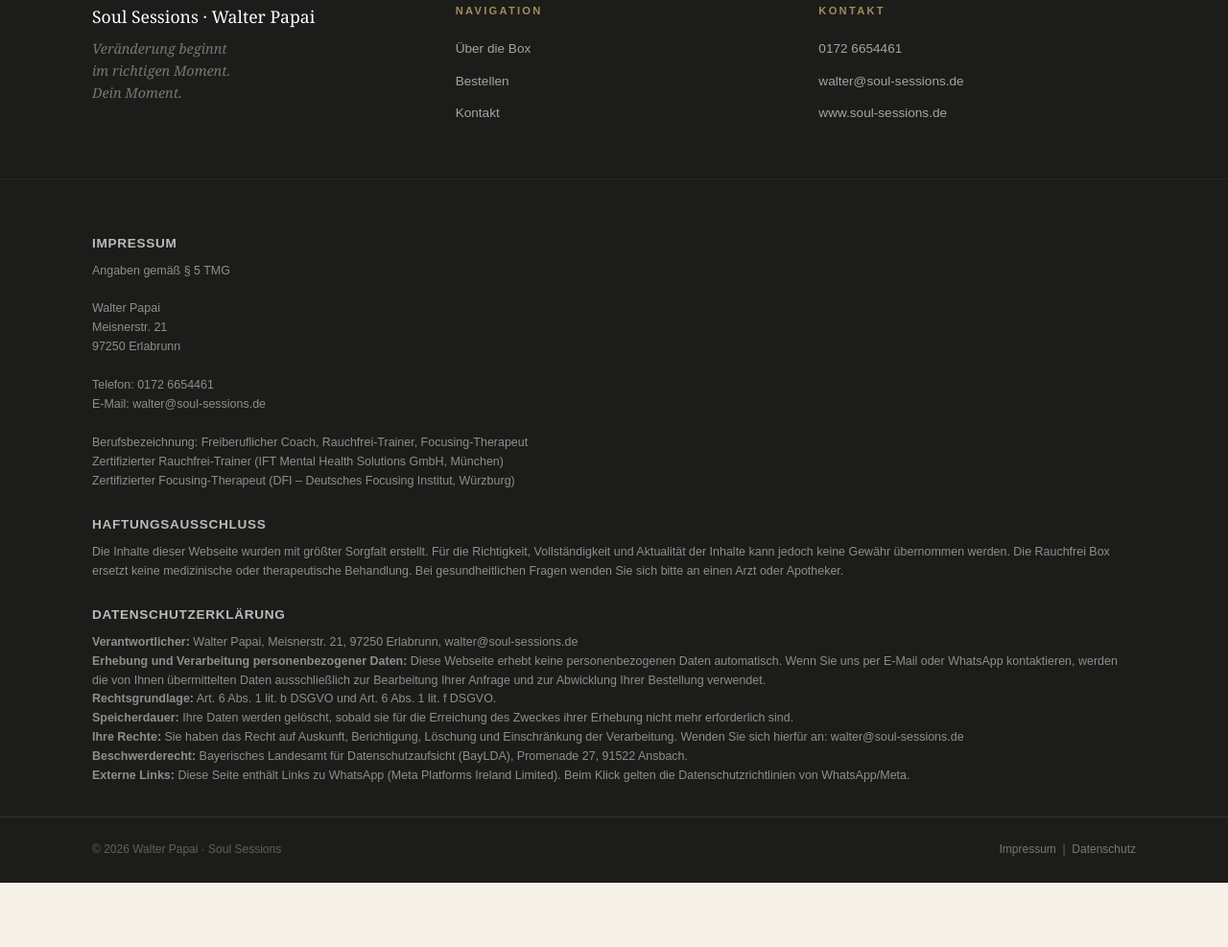
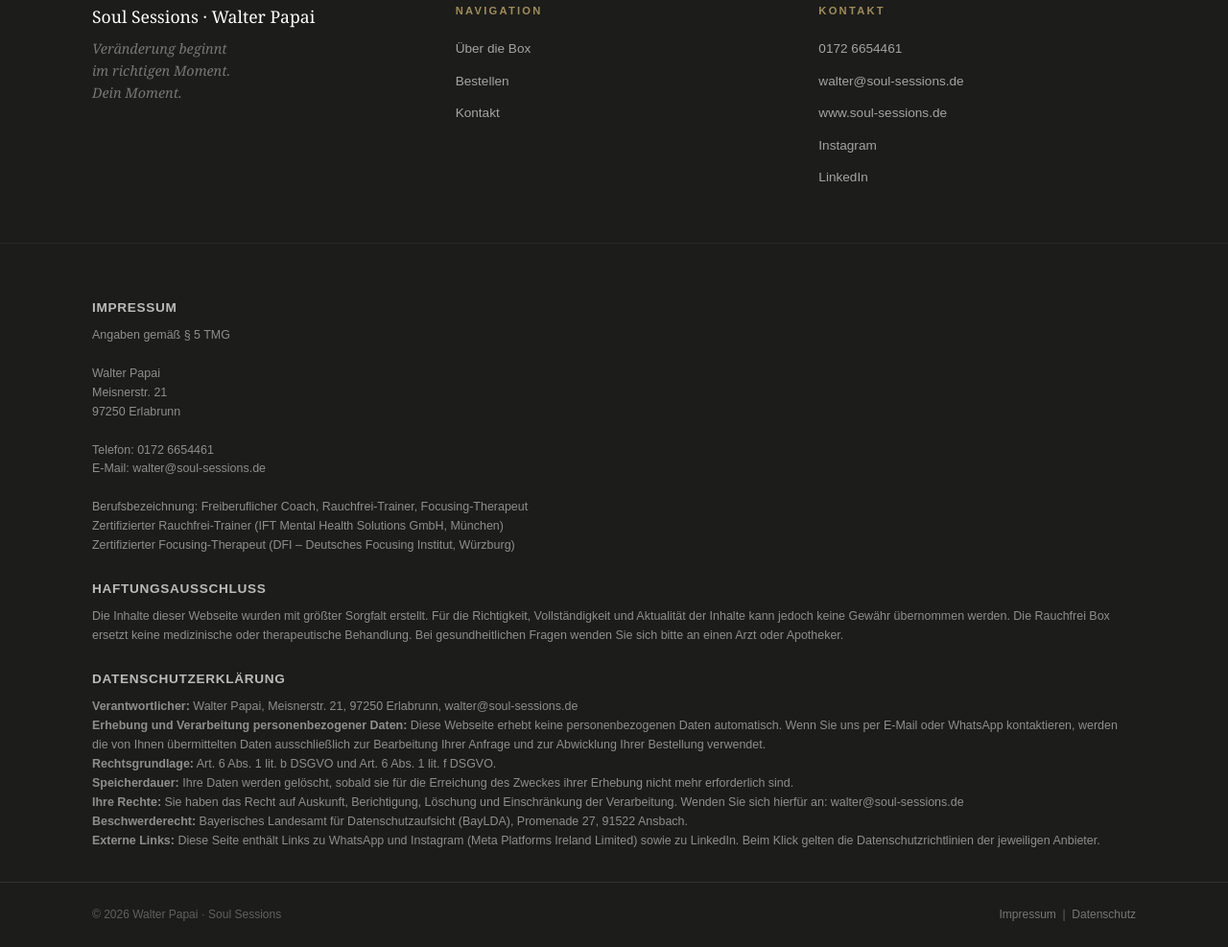
Before and after one commit to walterpapai/rauchfrei-box, a plain HTML site: page index.html in a window 1280 px wide. Shown: the part 5014-6001 px from the top of the page at 96% size. Before the commit the page ends 5934 px from the top, so only its background shows below. Drawn offline with Linux system fonts and the light colour scheme.

Commit message:
Add files via upload

```diff
--- a/index.html
+++ b/index.html
@@ -354,6 +354,8 @@
       <li><a href="tel:+491726654461">0172 6654461</a></li>
       <li><a href="mailto:walter@soul-sessions.de">walter@soul-sessions.de</a></li>
       <li><a href="https://www.soul-sessions.de">www.soul-sessions.de</a></li>
+      <li><a href="https://www.instagram.com/walter.papai/" target="_blank" rel="noopener">Instagram</a></li>
+      <li><a href="https://www.linkedin.com/in/walterpapai/" target="_blank" rel="noopener">LinkedIn</a></li>
     </ul>
   </div>
 </footer>
@@ -370,7 +372,7 @@
   <p><strong>Speicherdauer:</strong> Ihre Daten werden gelöscht, sobald sie für die Erreichung des Zweckes ihrer Erhebung nicht mehr erforderlich sind.</p>
   <p><strong>Ihre Rechte:</strong> Sie haben das Recht auf Auskunft, Berichtigung, Löschung und Einschränkung der Verarbeitung. Wenden Sie sich hierfür an: walter@soul-sessions.de</p>
   <p><strong>Beschwerderecht:</strong> Bayerisches Landesamt für Datenschutzaufsicht (BayLDA), Promenade 27, 91522 Ansbach.</p>
-  <p><strong>Externe Links:</strong> Diese Seite enthält Links zu WhatsApp (Meta Platforms Ireland Limited). Beim Klick gelten die Datenschutzrichtlinien von WhatsApp/Meta.</p>
+  <p><strong>Externe Links:</strong> Diese Seite enthält Links zu WhatsApp und Instagram (Meta Platforms Ireland Limited) sowie zu LinkedIn. Beim Klick gelten die Datenschutzrichtlinien der jeweiligen Anbieter.</p>
 </div>
 
 <div class="footer-bottom">
```
